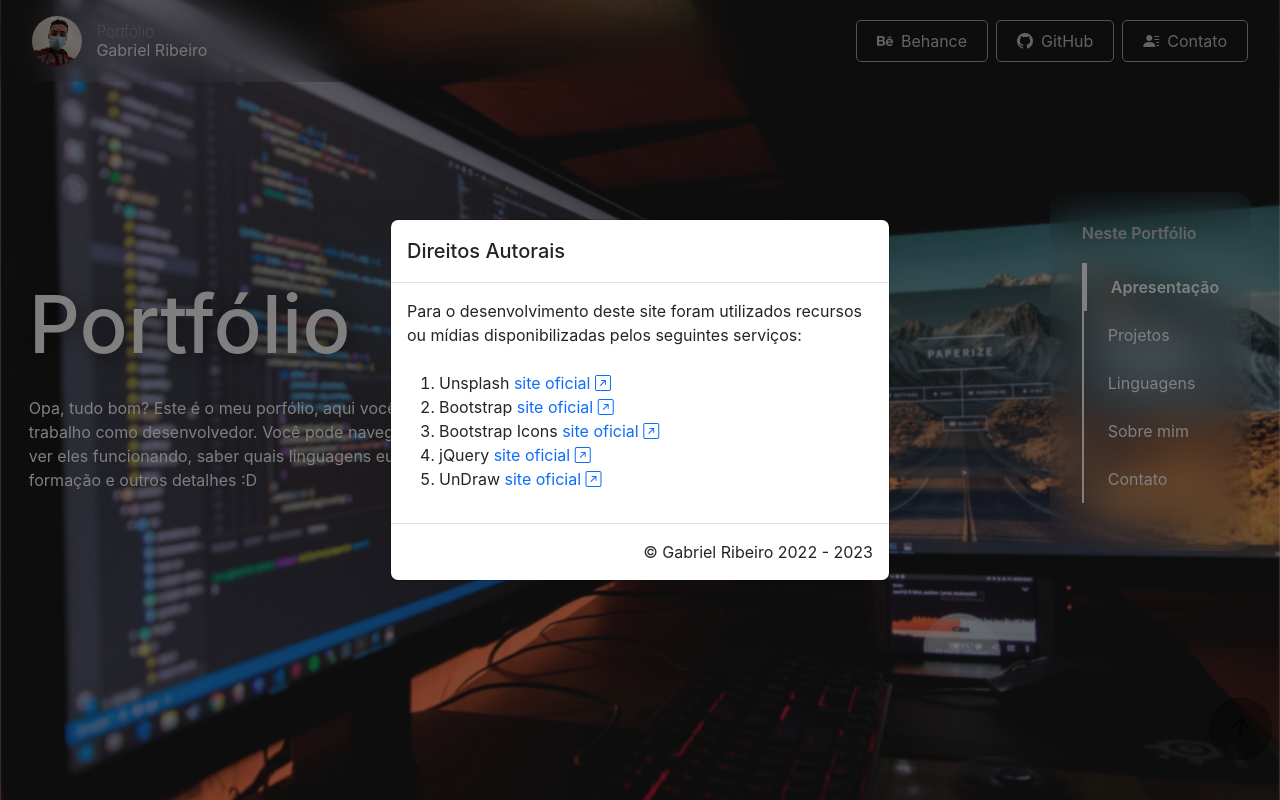
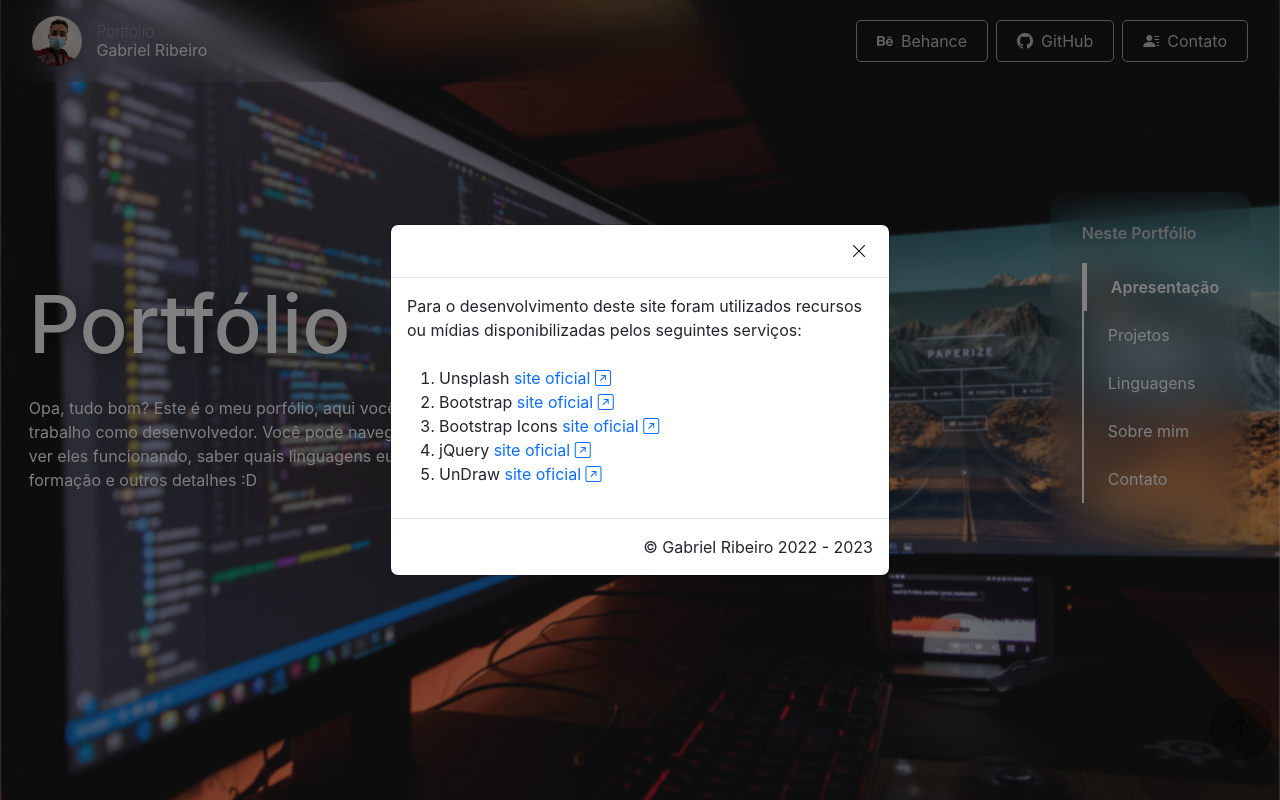
Before and after one commit to gabriersdev/portfolio-br, a PHP site: page / in a window 1280 px wide, after a click on "Direitos autorais". Run offline with PHP 8.4, Linux system fonts and the light colour scheme.

Commit message:
Alterando fechamento dos modais

```diff
--- a/assets/css/modal.css
+++ b/assets/css/modal.css
@@ -1,3 +1,15 @@
+.modal-header{
+  display: flex;
+  justify-items: flex-end !important;
+  align-items: flex-end !important;
+}
+
+button[data-modal-fecha]{
+  text-align: right;
+  border: none;
+  background-color: transparent;
+}
+
 .feedback-formulario__conteudo{
   margin: 1rem 0;
 }
--- a/assets/js/script.js
+++ b/assets/js/script.js
@@ -1,4 +1,4 @@
-import { fecharModal } from "./utilitarios/modal.js";
+import { fecharModal, controleFechamentoModal } from "./utilitarios/modal.js";
 
 $(function () {
   $('[data-toggle="tooltip"]').tooltip()
@@ -28,7 +28,7 @@ window.addEventListener("load", () => {
 
   const rodape = `<footer class="rodape container-principal"><section class="rodape__secao"><div><h4 class="rodape__secao__titulo">Portfólio</h4><p>Gabriel Ribeiro</p> </div><a class="rodape__secao__link pointer" data-bs-toggle="modal" data-bs-target="#modal-direitos-autorais">Direitos autorais&nbsp;<i class="bi bi-arrow-up-right-square-fill rodape__secao__link__icone"></i></a></section> <ul class="rodape__secao"><li><a href="../../index.html#projetos" class="rodape__secao__link">Projetos</a></li> <li><a href="../../index.html#linguagens" class="rodape__secao__link">Linguagens</a></li> <li><a href="../../index.html#sobre" class="rodape__secao__link">Sobre mim</a></li> <li><a href="../../index.html#contato" class="rodape__secao__link">Contato</a></li> </ul> <ul class="rodape__secao"> <h4 class="rodape__secao__titulo">Contato</h4></li> <li><a href="../../index.html#email" class="rodape__secao__link">E-mail</a></li> <li><a href="../../index.html#linkedin" class="rodape__secao__link">Linkedin</a></li> <li><a href="../../index.html#telegram" class="rodape__secao__link">Telegram</a></li> </ul> <div class="rodape__base"> <p class="rodape__base__descricao">&copy; Gabriel Ribeiro 2022<span data-ano-atual></span></p> </div></footer>`;
 
-  const modalDireitosAutorais = "<div class='modal fade' id='modal-direitos-autorais' tabindex='-1' aria-labelledby='modal-direitos-autorais-label' aria-hidden='true'> <div class='modal-dialog modal-dialog-centered'><div class='modal-content modal-estilo'> <div class='modal-header'> <h5 class='modal-title' id='modal-direitos-autorais-label'>Direitos Autorais</h5><button type='button' class='btn-close' data-bs-dismiss='modal' aria-label='Close'></button> </div> <div class='modal-body'> <p>Para o desenvolvimento deste site foram utilizados recursos ou mídias disponibilizadas pelos seguintes serviços:</p><br> <ol> <li>Unsplash&nbsp;<a href='https://unsplash.com' target='_blank'>site oficial&nbsp;<i class='bi bi-arrow-up-right-square'></i></a></li> <li>Bootstrap&nbsp;<a href='https://getbootstrap.com/' target='_blank'>site oficial&nbsp;<i class='bi bi-arrow-up-right-square'></i></a></li> <li>Bootstrap Icons&nbsp;<a href='https://icons.getbootstrap.com' target='_blank'>site oficial&nbsp;<i class='bi bi-arrow-up-right-square'></i></a></li> <li>jQuery&nbsp;<a href='https://jquery.com' target='_blank'>site oficial&nbsp;<i class='bi bi-arrow-up-right-square'></i></a></li> <li>UnDraw&nbsp;<a href='https://undraw.co' target='_blank'>site oficial&nbsp;<i class='bi bi-arrow-up-right-square'></i></a></li> </ol> </div> <div class='modal-footer'> <p>&copy; Gabriel Ribeiro 2022<span data-ano-atual></span></p> </div> </div> </div></div>";
+  const modalDireitosAutorais = "<div class='modal fade' id='modal-direitos-autorais' tabindex='-1' aria-labelledby='modal-direitos-autorais-label' aria-hidden='true'> <div class='modal-dialog modal-dialog-centered'><div class='modal-content modal-estilo'> <div class='modal-header'> <h5 class='modal-title' id=''></h5><button data-modal-fecha><i class='bi bi-x-lg'></i></button> </div> <div class='modal-body'> <p>Para o desenvolvimento deste site foram utilizados recursos ou mídias disponibilizadas pelos seguintes serviços:</p><br> <ol> <li>Unsplash&nbsp;<a href='https://unsplash.com' target='_blank'>site oficial&nbsp;<i class='bi bi-arrow-up-right-square'></i></a></li> <li>Bootstrap&nbsp;<a href='https://getbootstrap.com/' target='_blank'>site oficial&nbsp;<i class='bi bi-arrow-up-right-square'></i></a></li> <li>Bootstrap Icons&nbsp;<a href='https://icons.getbootstrap.com' target='_blank'>site oficial&nbsp;<i class='bi bi-arrow-up-right-square'></i></a></li> <li>jQuery&nbsp;<a href='https://jquery.com' target='_blank'>site oficial&nbsp;<i class='bi bi-arrow-up-right-square'></i></a></li> <li>UnDraw&nbsp;<a href='https://undraw.co' target='_blank'>site oficial&nbsp;<i class='bi bi-arrow-up-right-square'></i></a></li> </ol> </div> <div class='modal-footer'> <p>&copy; Gabriel Ribeiro 2022<span data-ano-atual></span></p> </div> </div> </div></div>";
   const vLibras = "<div vw class='enabled'><div vw-access-button class='active'></div> <div vw-plugin-wrapper><div class='vw-plugin-top-wrapper'></div> </div></div><script src='https://vlibras.gov.br/app/vlibras-plugin.js'></script><script> new window.VLibras.Widget('https://vlibras.gov.br/app');</script>";
 
   areaImportacao.innerHTML += rodape;
@@ -47,4 +47,6 @@ window.addEventListener("load", () => {
 
   const loader = document.querySelector('.loader');
   loader.style.display = 'none';
+
+  controleFechamentoModal();
 })
--- a/assets/js/utilitarios/modal.js
+++ b/assets/js/utilitarios/modal.js
@@ -88,8 +88,19 @@ function fecharModal(elemento){
   controlarExibicaoModal(tataravo, "hide");
 }
 
+const controleFechamentoModal = () => {
+  const modais = document.querySelectorAll('.modal');
+  modais.forEach(modal => {
+    const btnFecha = modal.querySelector('[data-modal-fecha]');
+    btnFecha.addEventListener('click', () => {
+      $('#' + modal.id).modal('hide');
+    })
+  })
+}
+
 export{
   trocarTipoFeedbackModal,
   controlarExibicaoModal,
-  fecharModal
+  fecharModal,
+  controleFechamentoModal
 }
--- a/index.html
+++ b/index.html
@@ -689,7 +689,7 @@
         <div class="modal-content modal-estilo">
           <div class="modal-header">
             <h5 class="modal-title" id=""></h5>
-            <button type="button" class="btn-close" data-bs-dismiss="modal" aria-label="Close"></button>
+            <button data-modal-fecha><i class='bi bi-x-lg'></i></button>
           </div>
           <div class="modal-body feedback-formulario__conteudo">
             <div class="feedback-formulario__conteudo__imagem" data-feedback="imagem"></div>
@@ -711,7 +711,7 @@
         <div class="modal-content modal-estilo">
           <div class='modal-header'>
             <h5 class='modal-title' id=''></h5>
-            <button type='button' class='btn-close' data-bs-dismiss='modal' aria-label='Close'></button>
+            <button data-modal-fecha><i class='bi bi-x-lg'></i></button>
           </div>
           <div class="modal-body modal-exibicao-preview__corpo">
             <div class="spinner-border text-secondary modal-exibicao-preview__corpo__spinner" role="status">
--- a/projetos/cursos-alura/index.html
+++ b/projetos/cursos-alura/index.html
@@ -109,7 +109,6 @@
         <h2 class="chamado__titulo">Conheça <br> o meu portfólio</h2>
         <a href="../../index.html" class="chamado__link">Portfólio do Gabriel</a>
       </div>
-
     </section>
   </main>
 
@@ -118,7 +117,7 @@
       <div class="modal-content modal-estilo">
         <div class='modal-header'>
           <h5 class='modal-title' id=''></h5>
-          <button type='button' class='btn-close' data-bs-dismiss='modal' aria-label='Close'></button>
+          <button data-modal-fecha><i class='bi bi-x-lg'></i></button>
         </div>
         <div class="modal-body modal-exibicao-preview__corpo">
           <div class="spinner-border text-secondary modal-exibicao-preview__corpo__spinner" role="status">
--- a/projetos/projetos-antigos/index.html
+++ b/projetos/projetos-antigos/index.html
@@ -117,7 +117,7 @@
       <div class="modal-content modal-estilo">
         <div class='modal-header'>
           <h5 class='modal-title' id=''></h5>
-          <button type='button' class='btn-close' data-bs-dismiss='modal' aria-label='Close'></button>
+          <button data-modal-fecha><i class='bi bi-x-lg'></i></button>
         </div>
         <div class="modal-body modal-exibicao-preview__corpo">
           <div class="spinner-border text-secondary modal-exibicao-preview__corpo__spinner" role="status">
```
